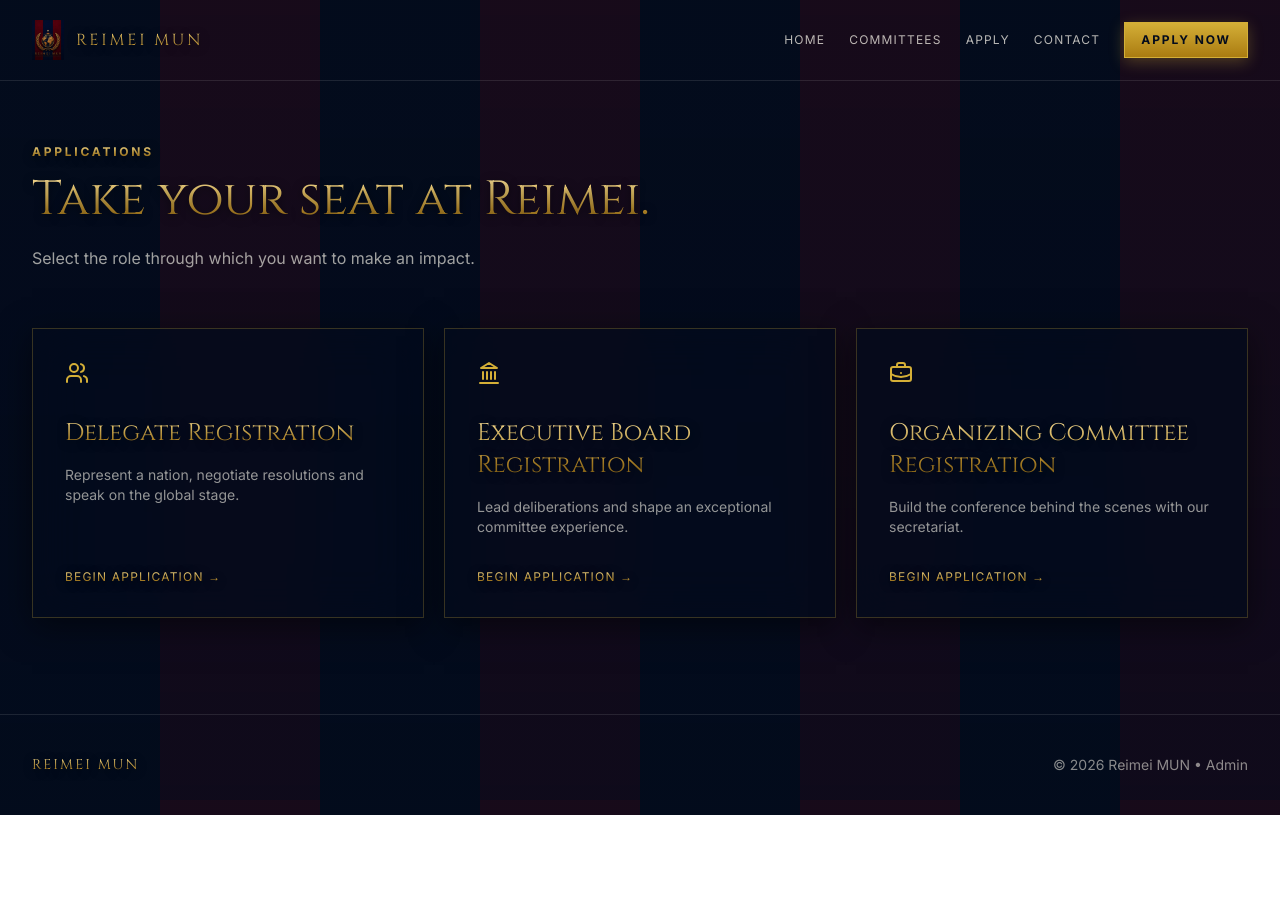
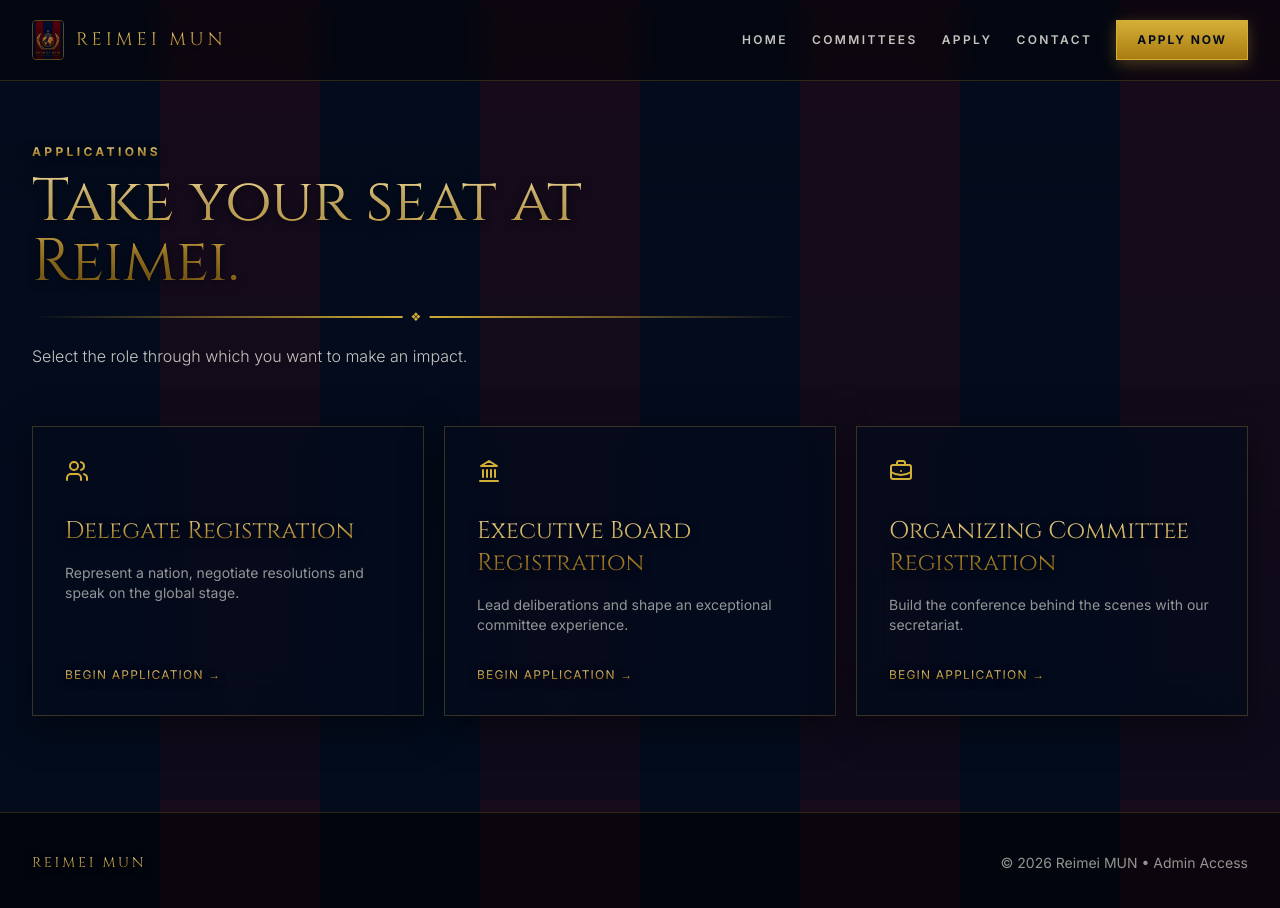
Before and after one commit to Amoghmasna/reimei-MUN, a Next.js app: page /apply in a window 1280 px wide. Shown: the top 908 px of the page. Before the commit the page ends 815 px from the top, so only its background shows below. Built offline with nearby package versions, Linux system fonts and the light colour scheme.

Commit message:
Update site.tsx

```diff
--- a/components/site.tsx
+++ b/components/site.tsx
@@ -1,4 +1,5 @@
 'use client';
+
 import Link from 'next/link';
 import Image from 'next/image';
 import { Menu, X } from 'lucide-react';
@@ -14,36 +15,36 @@ export function Header() {
   ];
 
   return (
-    <header className="absolute z-20 w-full border-b border-white/10">
+    <header className="absolute z-20 w-full border-b border-gold/20 bg-black/40 backdrop-blur-md">
       <nav className="container-page flex h-20 items-center justify-between">
-        <Link href="/" className="flex items-center gap-3 font-display tracking-[.18em] text-gold">
+        <Link href="/" className="flex items-center gap-3 font-display tracking-[.22em] text-gold text-lg">
           <Image
             src="/reimei-crest.jpg"
             alt="Reimei MUN crest"
             width={35}
             height={44}
-            className="h-10 w-8 object-cover object-center"
+            className="h-10 w-8 object-cover object-center rounded border border-gold/40"
           />
           REIMEI MUN
         </Link>
         <div className="hidden items-center gap-6 md:flex">
           {links.map(([name, href]) => (
-            <Link key={name} href={href} className="text-xs uppercase tracking-widest text-ivory/75 hover:text-gold">
+            <Link key={name} href={href} className="text-xs uppercase tracking-[.2em] font-semibold text-ivory/80 hover:text-gold transition-colors">
               {name}
             </Link>
           ))}
-          <Link href="/apply" className="btn-primary !px-4 !py-2">
-            Apply now
+          <Link href="/apply" className="btn-primary !px-5 !py-2.5">
+            Apply Now
           </Link>
         </div>
-        <button className="md:hidden text-ivory" onClick={() => setOpen(!open)} aria-label="Toggle Menu">
+        <button className="md:hidden text-gold" onClick={() => setOpen(!open)} aria-label="Toggle Menu">
           {open ? <X /> : <Menu />}
         </button>
       </nav>
       {open && (
         <div className="glass px-5 pb-4 md:hidden">
           {links.map(([name, href]) => (
-            <Link key={name} href={href} onClick={() => setOpen(false)} className="block border-b border-white/10 py-3 text-ivory">
+            <Link key={name} href={href} onClick={() => setOpen(false)} className="block border-b border-gold/20 py-3 text-ivory">
               {name}
             </Link>
           ))}
@@ -55,13 +56,13 @@ export function Header() {
 
 export function Footer() {
   return (
-    <footer className="border-t border-white/10 py-10">
-      <div className="container-page flex flex-col justify-between gap-4 text-sm text-ivory/55 sm:flex-row">
-        <span className="font-display tracking-[.15em] text-gold">REIMEI MUN</span>
+    <footer className="border-t border-gold/20 py-10 bg-black/50">
+      <div className="container-page flex flex-col justify-between gap-4 text-sm text-ivory/60 sm:flex-row">
+        <span className="font-display tracking-[.2em] text-gold">REIMEI MUN</span>
         <span>
           &copy; {new Date().getFullYear()} Reimei MUN &bull;{' '}
-          <Link className="hover:text-gold" href="/admin/login">
-            Admin
+          <Link className="hover:text-gold transition-colors" href="/admin/login">
+            Admin Access
           </Link>
         </span>
       </div>
@@ -71,10 +72,11 @@ export function Footer() {
 
 export function Title({ eyebrow, title, copy }: { eyebrow: string; title: string; copy?: string }) {
   return (
-    <div className="max-w-2xl">
-      <p className="mb-4 text-xs font-bold uppercase tracking-[.23em] text-gold">{eyebrow}</p>
-      <h1 className="font-display text-4xl leading-tight sm:text-5xl">{title}</h1>
-      {copy && <p className="mt-5 leading-7 text-ivory/65">{copy}</p>}
+    <div className="max-w-3xl">
+      <p className="mb-3 text-xs font-bold uppercase tracking-[.28em] text-gold">{eyebrow}</p>
+      <h1 className="font-display text-4xl leading-tight sm:text-6xl text-gold drop-shadow-md">{title}</h1>
+      <div className="gold-divider" />
+      {copy && <p className="mt-4 text-base leading-7 text-ivory/80 font-light">{copy}</p>}
     </div>
   );
 }
```
